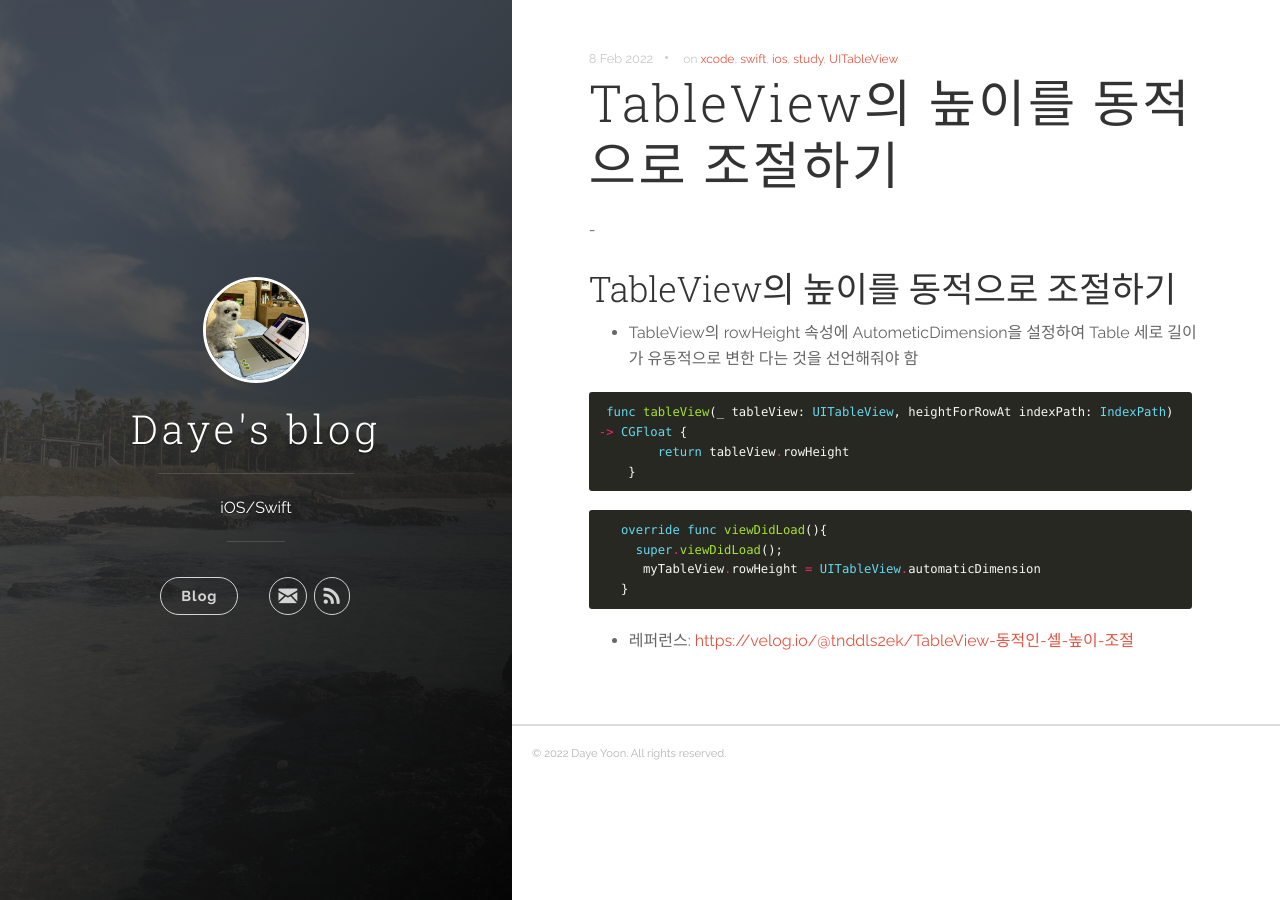
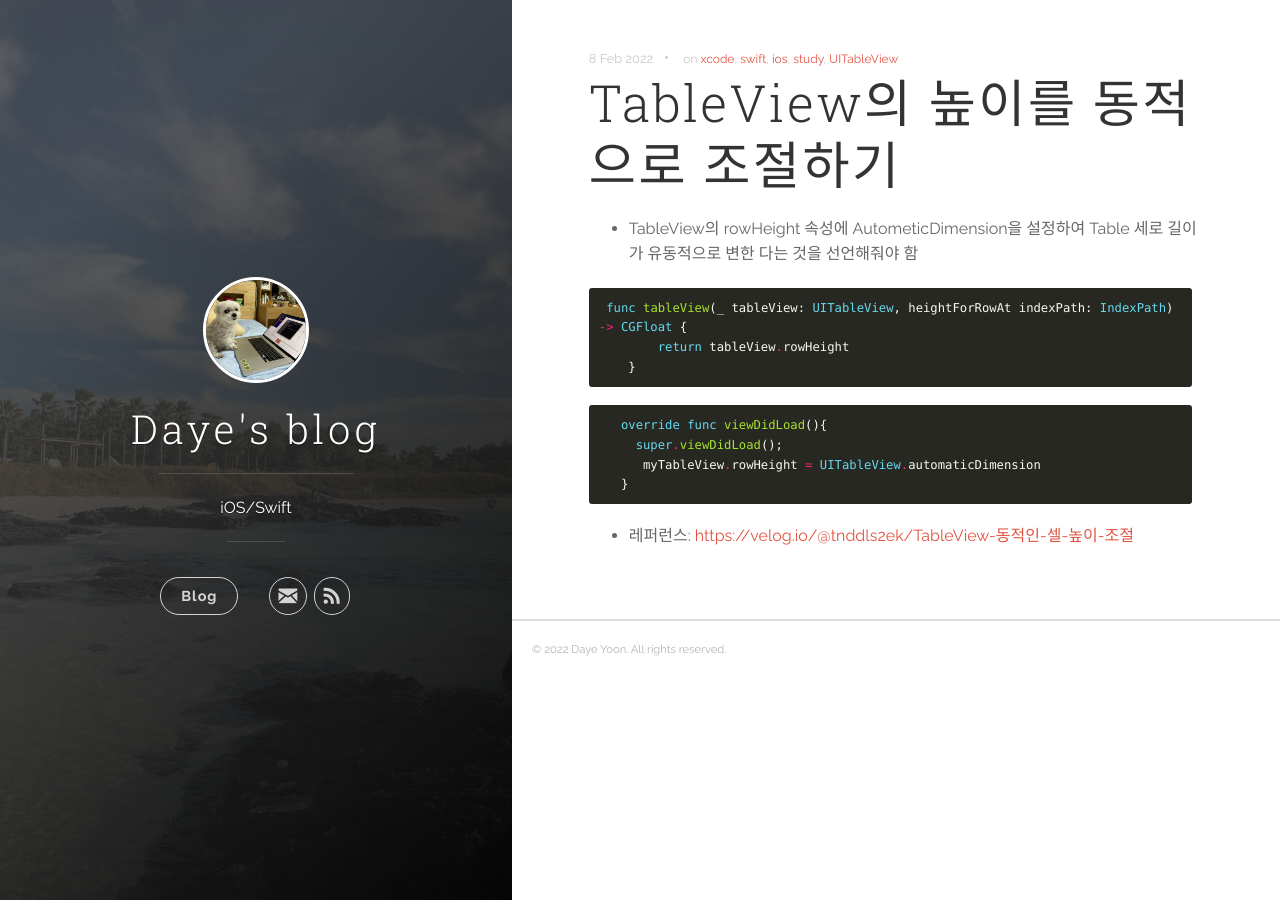
Before and after one commit to dy-yb/dy-yb.github.io, a Jekyll site: the page built from _posts/2022-02-08-UITableView-dynamic-height.md, in a window 1280 px wide. Built offline with Jekyll 4.4.1, drawn with Linux system fonts in a browser that asks for light colours.

Commit message:
Update 2022-02-08-UITableView-dynamic-height.md

```diff
--- a/_posts/2022-02-08-UITableView-dynamic-height.md
+++ b/_posts/2022-02-08-UITableView-dynamic-height.md
@@ -3,10 +3,6 @@ title: TableView의 높이를 동적으로 조절하기
 date: 2022-02-08 09:10:00
 tags: xcode swift ios study UITableView
 ---
-
--
-
-## TableView의 높이를 동적으로 조절하기
 
 - TableView의 rowHeight 속성에 AutometicDimension을 설정하여 Table 세로 길이가 유동적으로 변한 다는 것을 선언해줘야 함
 
```
